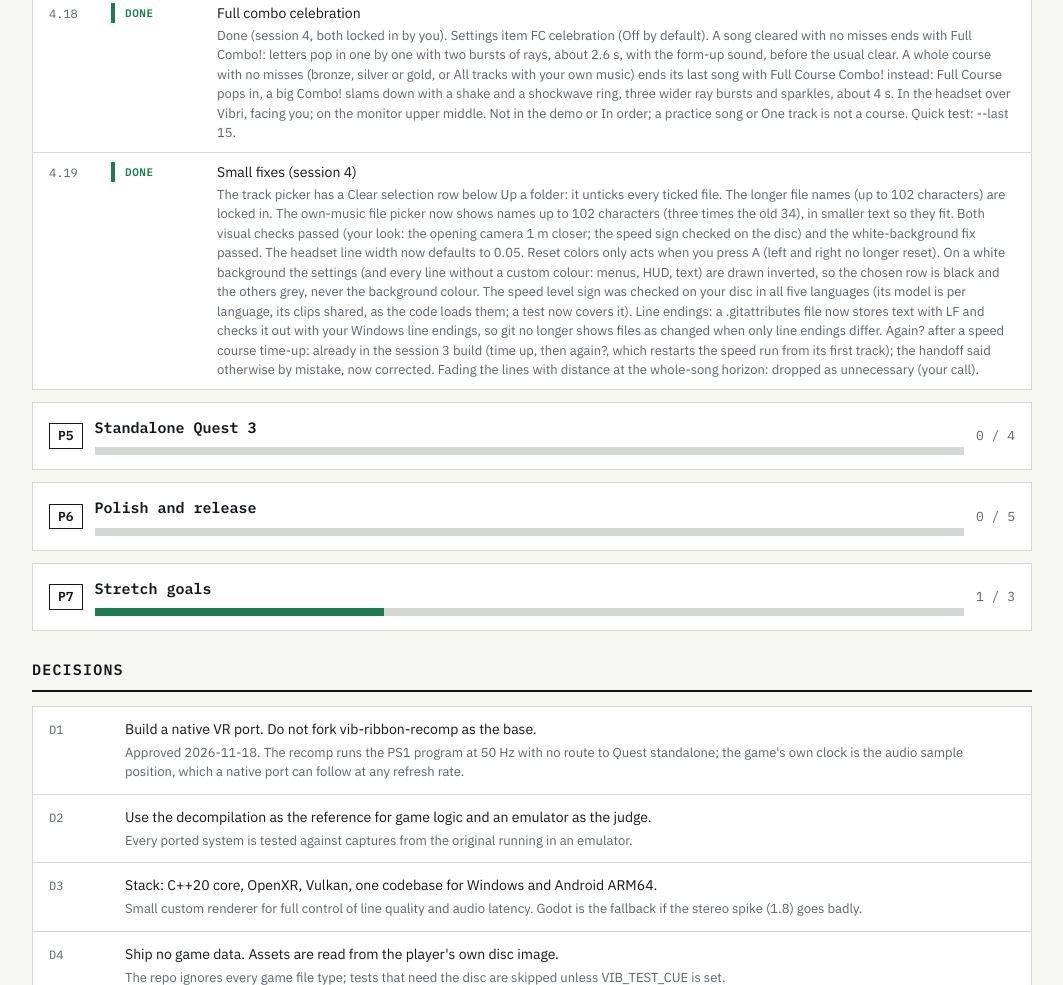
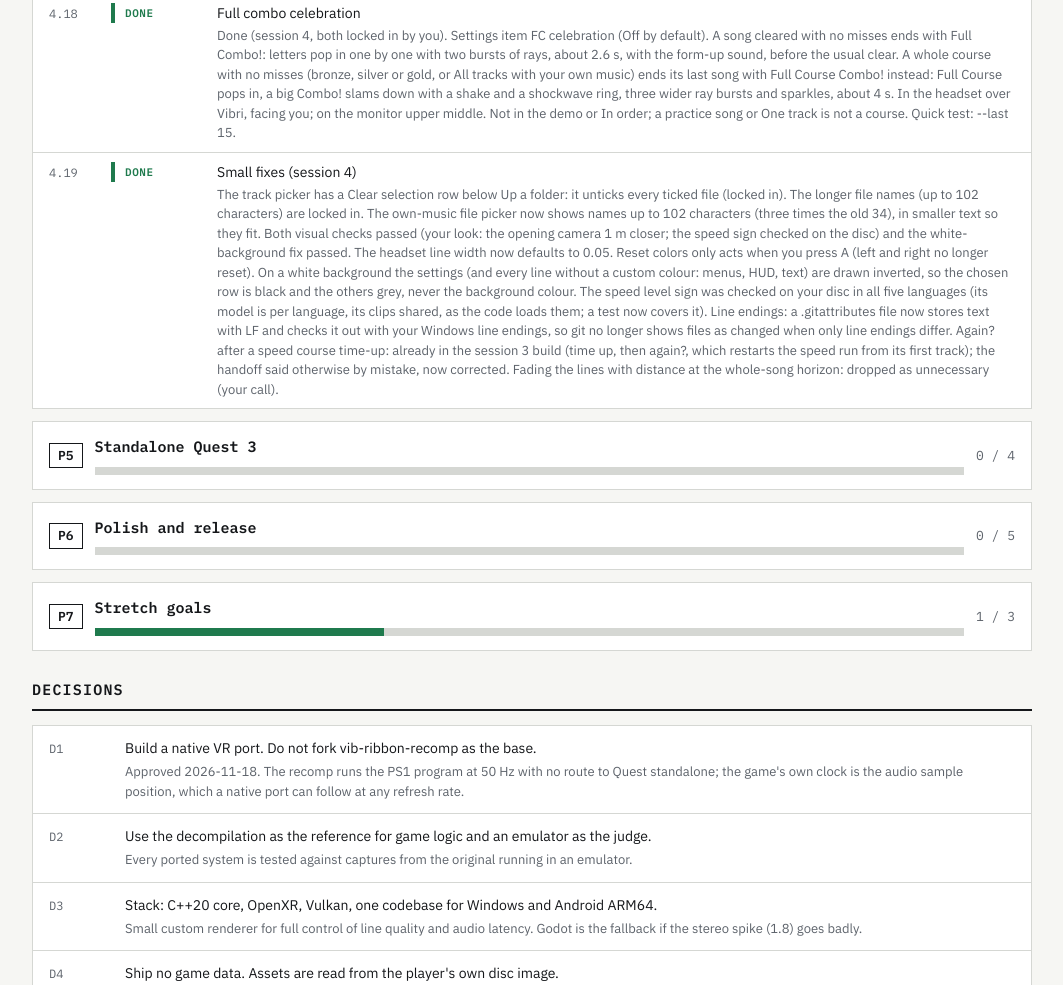
Before and after one commit to CorrieDivitt/Ultimate-Vib-Ribbon, a plain HTML site: page docs/tracker/index.html in a window 1280 px wide. Shown: the part 4419-5404 px from the top of the page, without its empty margins (108-1171 px from the left). Drawn offline with Linux system fonts and the light colour scheme.

Commit message:
Tracker and handoff: Clear selection locked in
Co-Authored-By: Claude Opus 5.5 <noreply@anthropic.com>
Claude-Session: https://claude.ai/code/session_01XbRNrgXcom9xzZ2D1Fesda

```diff
--- a/docs/tracker/index.html
+++ b/docs/tracker/index.html
@@ -218,7 +218,7 @@ const T = {
       {id:"4.16", s:"todo", t:"Ultimate PC version: a flat-screen Windows build shipped with the VR build, offering most of the VR settings; maybe Android too", note:"Your idea (session 4). The monitor build already exists (vibplay without --vr); this task is about bringing the VR enhancements to it and packaging both."},
       {id:"4.17", s:"todo", t:"Difficulty setting (easier or harder courses from the generator; Normal = the original)", note:"From your notes box."},
       {id:"4.18", s:"done", t:"Full combo celebration", note:"Done (session 4, both locked in by you). Settings item FC celebration (Off by default). A song cleared with no misses ends with Full Combo!: letters pop in one by one with two bursts of rays, about 2.6 s, with the form-up sound, before the usual clear. A whole course with no misses (bronze, silver or gold, or All tracks with your own music) ends its last song with Full Course Combo! instead: Full Course pops in, a big Combo! slams down with a shake and a shockwave ring, three wider ray bursts and sparkles, about 4 s. In the headset over Vibri, facing you; on the monitor upper middle. Not in the demo or In order; a practice song or One track is not a course. Quick test: --last 15."},
-      {id:"4.19", s:"done", t:"Small fixes (session 4)", note:"The track picker has a Clear selection row below Up a folder: it unticks every ticked file. The longer file names (up to 102 characters) are locked in. The own-music file picker now shows names up to 102 characters (three times the old 34), in smaller text so they fit. Both visual checks passed (your look: the opening camera 1 m closer; the speed sign checked on the disc) and the white-background fix passed. The headset line width now defaults to 0.05. Reset colors only acts when you press A (left and right no longer reset). On a white background the settings (and every line without a custom colour: menus, HUD, text) are drawn inverted, so the chosen row is black and the others grey, never the background colour. The speed level sign was checked on your disc in all five languages (its model is per language, its clips shared, as the code loads them; a test now covers it). Line endings: a .gitattributes file now stores text with LF and checks it out with your Windows line endings, so git no longer shows files as changed when only line endings differ. Again? after a speed course time-up: already in the session 3 build (time up, then again?, which restarts the speed run from its first track); the handoff said otherwise by mistake, now corrected. Fading the lines with distance at the whole-song horizon: dropped as unnecessary (your call)."}
+      {id:"4.19", s:"done", t:"Small fixes (session 4)", note:"The track picker has a Clear selection row below Up a folder: it unticks every ticked file (locked in). The longer file names (up to 102 characters) are locked in. The own-music file picker now shows names up to 102 characters (three times the old 34), in smaller text so they fit. Both visual checks passed (your look: the opening camera 1 m closer; the speed sign checked on the disc) and the white-background fix passed. The headset line width now defaults to 0.05. Reset colors only acts when you press A (left and right no longer reset). On a white background the settings (and every line without a custom colour: menus, HUD, text) are drawn inverted, so the chosen row is black and the others grey, never the background colour. The speed level sign was checked on your disc in all five languages (its model is per language, its clips shared, as the code loads them; a test now covers it). Line endings: a .gitattributes file now stores text with LF and checks it out with your Windows line endings, so git no longer shows files as changed when only line endings differ. Again? after a speed course time-up: already in the session 3 build (time up, then again?, which restarts the speed run from its first track); the handoff said otherwise by mistake, now corrected. Fading the lines with distance at the whole-song horizon: dropped as unnecessary (your call)."}
      ]},
     {n:5, name:"Standalone Quest 3", goal:"The same game running on the Quest 3 itself.",
      exit:"Standalone build holds 90 Hz or better with timing equal to PCVR.",
```
Also changed, not shown: 1 other file.
